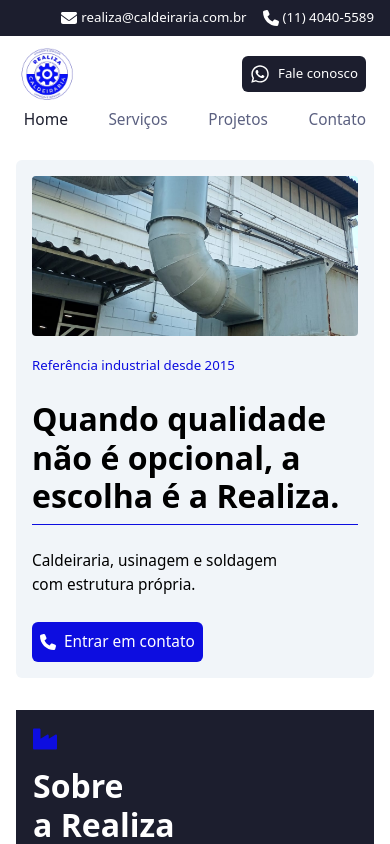
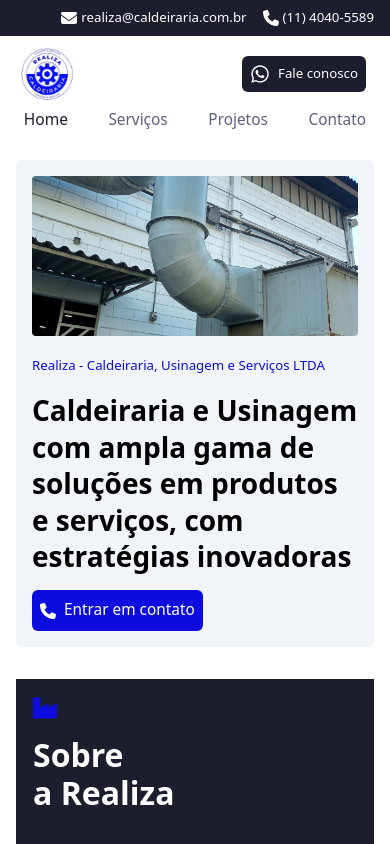
Before and after one commit to FragaTheus/caldeiraria-realiza-site-institucional, a Next.js app: page / in a window 390 px wide. Shown: the top 844 px of the page. Built offline with nearby package versions, Linux system fonts and the light colour scheme.

Commit message:
refac: Alterando o conteudo main da hero, conforme solicitado pelo cliente

```diff
--- a/src/features/home/components/home-hero-card.tsx
+++ b/src/features/home/components/home-hero-card.tsx
@@ -2,12 +2,10 @@
 
 import {
   AnimateCta,
-  AnimateDescription,
   AnimateHeadline,
   FadeInAnimate,
   AnimateTitle,
 } from "@/features/home/animate/home-hero-animate";
-import Line from "@/shared/components/line";
 import HomeServiceSwiper from "@/shared/components/swiper";
 import { CtaButton } from "@/shared/components/ui/app-button";
 import Image, { StaticImageData } from "next/image";
@@ -17,7 +15,6 @@
 interface AppHeroCardProps {
   headline: string;
   title: string;
-  description: string;
   cardDescription?: string;
   imageSrc: StaticImageData[];
 }
@@ -25,7 +22,6 @@
 const AppHeroCard = ({
   headline,
   title,
-  description,
   cardDescription,
   imageSrc,
 }: AppHeroCardProps) => {
@@ -37,15 +33,11 @@
         </AnimateHeadline>
         <div className="flex flex-col flex-1 items-center justify-evenly">
           <AnimateTitle>
-            <h1 className="mt-6 md:mt-12">{title}</h1>
+            <h2 className="mt-4 md:mt-8 lg:text-h1">{title}</h2>
           </AnimateTitle>
-          <Line className="mt-2 lg:mt-4" />
-          <AnimateDescription>
-            <p className="pr-20 mt-6">{description}</p>
-          </AnimateDescription>
         </div>
         <AnimateCta>
-          <CtaButton className="bg-primary lg:w-1/2 hover:bg-primary/80 mt-6 lg:mt-12">
+          <CtaButton className="bg-primary lg:w-1/2 hover:bg-primary/80 mt-4 lg:mt-8">
             <FaPhone className="size-4 lg:size-6" />
             <span>Entrar em contato</span>
           </CtaButton>
--- a/src/features/home/text-content/heroTextContent.json
+++ b/src/features/home/text-content/heroTextContent.json
@@ -1,15 +1,8 @@
 {
   "hero": {
     "desktop": {
-      "headline": "Referência industrial desde 2015",
-      "title": "A empresa que sua indústria escolhe quando qualidade não é opcional.",
-      "description": "Caldeiraria, usinagem e soldagem com estrutura própria e equipe técnica certificada.",
-      "cardDescription": "Algumas das peças produzidas e instaladas pela Realiza Caldeiraria"
-    },
-    "mobile": {
-      "headline": "Referência industrial desde 2015",
-      "title": "Quando qualidade não é opcional, a escolha é a Realiza.",
-      "description": "Caldeiraria, usinagem e soldagem com estrutura própria.",
+      "headline": "Realiza - Caldeiraria, Usinagem e Serviços LTDA",
+      "title": "Caldeiraria e Usinagem com ampla gama de soluções em produtos e serviços, com estratégias inovadoras",
       "cardDescription": "Algumas das peças produzidas e instaladas pela Realiza Caldeiraria"
     }
   }
--- a/src/features/home/wrapper/home-hero-wrapper.tsx
+++ b/src/features/home/wrapper/home-hero-wrapper.tsx
@@ -1,34 +1,16 @@
-"use client";
-
 import AppSectionWrapper from "@/shared/wrapper/section-wrapper";
 import heroImg from "@/shared/assets/hero-img.jpeg";
 import heroImg1 from "@/shared/assets/hero-img1.jpeg";
 import heroImg2 from "@/shared/assets/hero-img2.jpeg";
 import heroTextContent from "@/features/home/text-content/heroTextContent.json";
 import AppHeroCard from "../components/home-hero-card";
-import useIsMobile from "../hooks/useIsMobile";
 
-const MobileHeroWrapper = () => {
-  return (
-    <AppSectionWrapper id="hero">
-      <AppHeroCard
-        headline={heroTextContent.hero.mobile.headline}
-        title={heroTextContent.hero.mobile.title}
-        description={heroTextContent.hero.mobile.description}
-        cardDescription={heroTextContent.hero.mobile.cardDescription}
-        imageSrc={imageSrc}
-      />
-    </AppSectionWrapper>
-  );
-};
-
-const DesktopHeroWrapper = () => {
+const HomeHeroWrapper = () => {
   return (
     <AppSectionWrapper id="hero">
       <AppHeroCard
         headline={heroTextContent.hero.desktop.headline}
         title={heroTextContent.hero.desktop.title}
-        description={heroTextContent.hero.desktop.description}
         cardDescription={heroTextContent.hero.desktop.cardDescription}
         imageSrc={imageSrc}
       />
@@ -36,12 +18,6 @@
   );
 };
 
-const HomeHeroWrapper = () => {
-  const isMobile = useIsMobile();
-
-  return isMobile ? <MobileHeroWrapper /> : <DesktopHeroWrapper />;
-};
-
 export default HomeHeroWrapper;
 
 const imageSrc = [heroImg, heroImg1, heroImg2];
```
